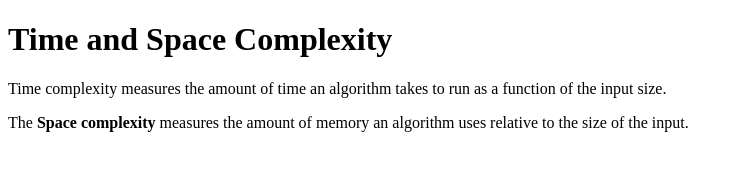
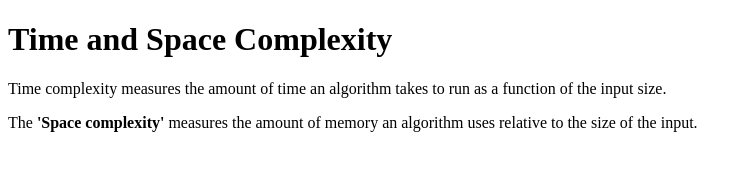
Before and after one commit to acciojob/time-and-space-complexity-KaviShalinist, a website: page main.html in a window 1280 px wide. Shown: the full height of the page, 0-739 px from the left. Drawn offline with Linux system fonts and the light colour scheme.

Commit message:
created a submission

```diff
--- a/main.html
+++ b/main.html
@@ -10,7 +10,7 @@
 	<!-- the entire body must be written by student -->
 	<h1>Time and Space Complexity</h1>
 	<p>Time complexity measures the amount of time an algorithm takes to run as a function of the input size.</p>
-    <p>The <b>Space complexity</b> measures the amount of memory an algorithm uses relative to the size of the input.</p>
+    <p>The <b>'Space complexity'</b> measures the amount of memory an algorithm uses relative to the size of the input.</p>
 	<script type="text/javascript" src="./script.js">
 </script>
 
```
